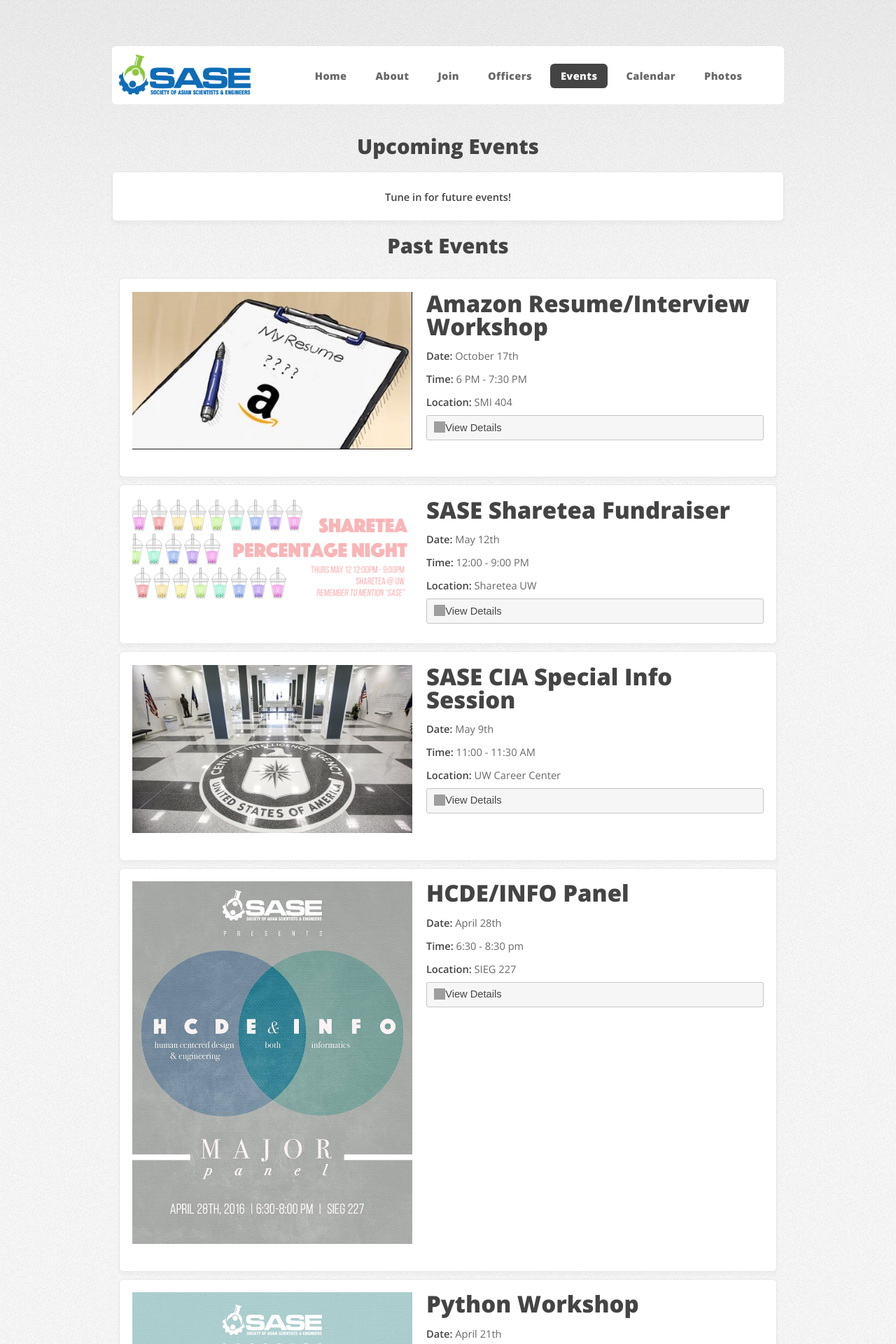
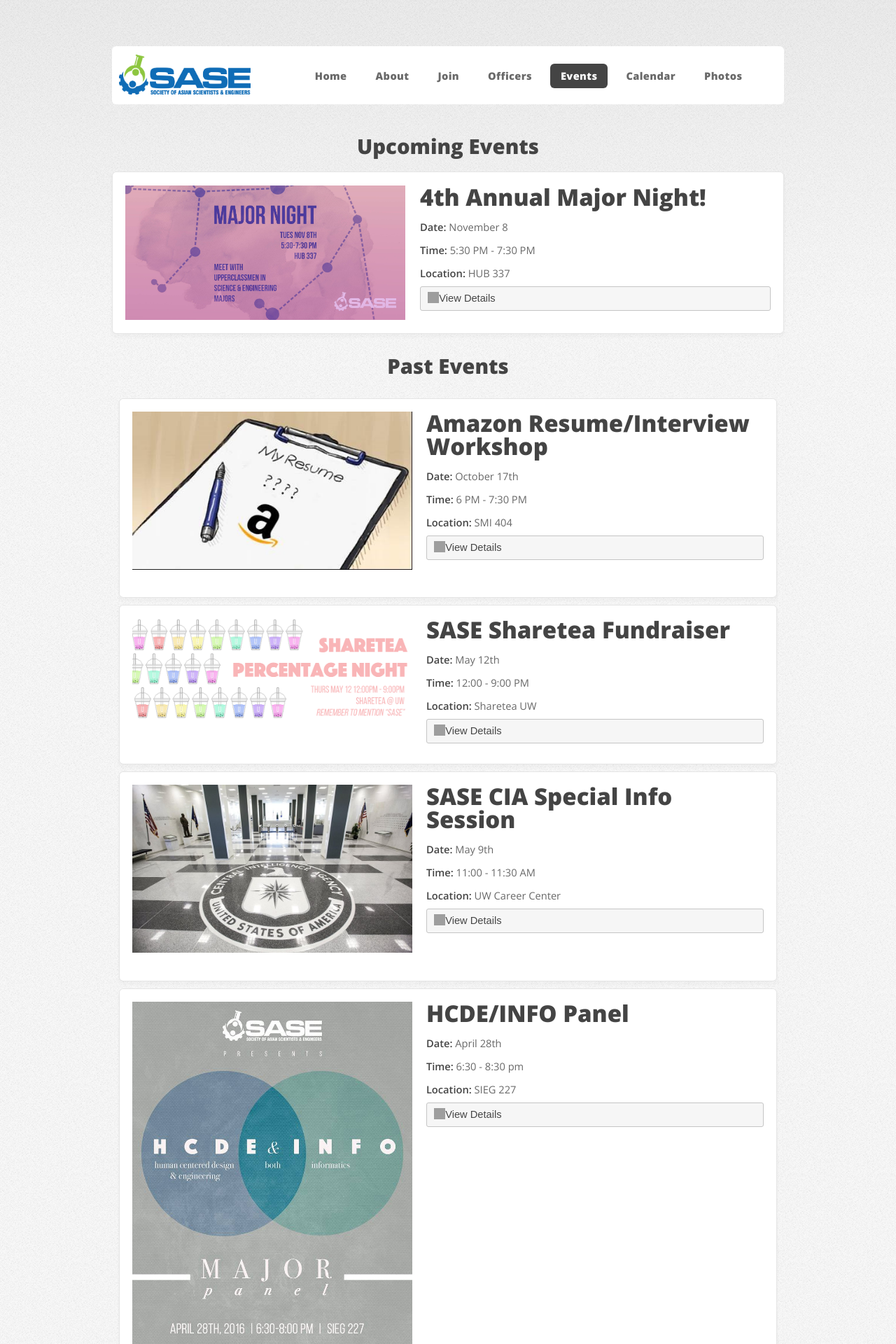
Before and after one commit to fishbearr/website, a PHP site: page /events.php in a window 1280 px wide. Shown: the top 1920 px of the page at 70% size. Run offline with PHP 8.4, Linux system fonts and the light colour scheme; some libraries are stand-ins or nearby versions; grey boxes are pictures that could not be loaded.

Commit message:
added upcoming major night

```diff
--- a/events.php
+++ b/events.php
@@ -24,7 +24,42 @@
 			<center><h1 style="font-size: 200%; padding-bottom: 2%" class="upcomingWords">Upcoming Events</h1></center>
 
 			<div class="futureEvent events" style="margin-bottom: 2%">
-				<div style="text-align: center; padding-bottom: 2%"><b>Tune in for future events!</b></div>
+				<!-- <div style="text-align: center; padding-bottom: 2%"><b>Tune in for future events!</b></div> -->
+				<tr>
+					<td class="events">
+						<table class="actualEvent">
+							<tr>
+								<td class="eventPictureTd">
+									<div class="eventPicture">
+										<img src="images/events/major2016.jpg">
+									</div>
+								</td>
+
+								<td class="eventInfoTd" style="vertical-align:top">
+									<div class="previousEvent">
+										<h2>4th Annual Major Night!</h2>
+										<p><b>Date:</b> November 8</p>
+										<p><b>Time:</b> 5:30 PM - 7:30 PM </p>
+										<p><b>Location:</b> HUB 337</p>
+
+										<div class="accordion">
+											<h3>View Details</h3>
+											<div>
+												<p>If you're interested in a major in science or engineering, you should come to the HUB - Room 337 on Tues, Nov. 8 to learn more what each major is like, especially if you still need to apply! </br></br>SASE officers as well as honorary guests---upperclassmen in their majors---will provide personal advice on registering for classes and getting into the science and engineering majors!</br></br>Please RSVP so we can accommodate your needs: https://tinyurl.com/majornight16</br></br>We'll be talking about:</br>- Registration protips</br>- Resources you may not have heard of</br>- Meaningful academic advice</br></br>At the end, you'll be free to speak with any upperclassman and ask them questions. Resfreshments will be provided and everyone is welcome to attend, so please invite your friends! We hope to see you there!! :)</p>
+												</br>
+												<p>Date: Tuesday, November 8</p>
+												<p>Time: 5:30 PM - 7:30 PM</p>
+												<p>Location: HUB 337</p>
+											</div>
+										</div>
+										</br>
+									</div>
+								</td>
+							</tr>
+						</table>
+					</td>
+				</tr>
+
 			</div>
 
 			<!-- <table id="eventsTable">
```
Also changed, not shown: images/events/major2016.jpg (added).
